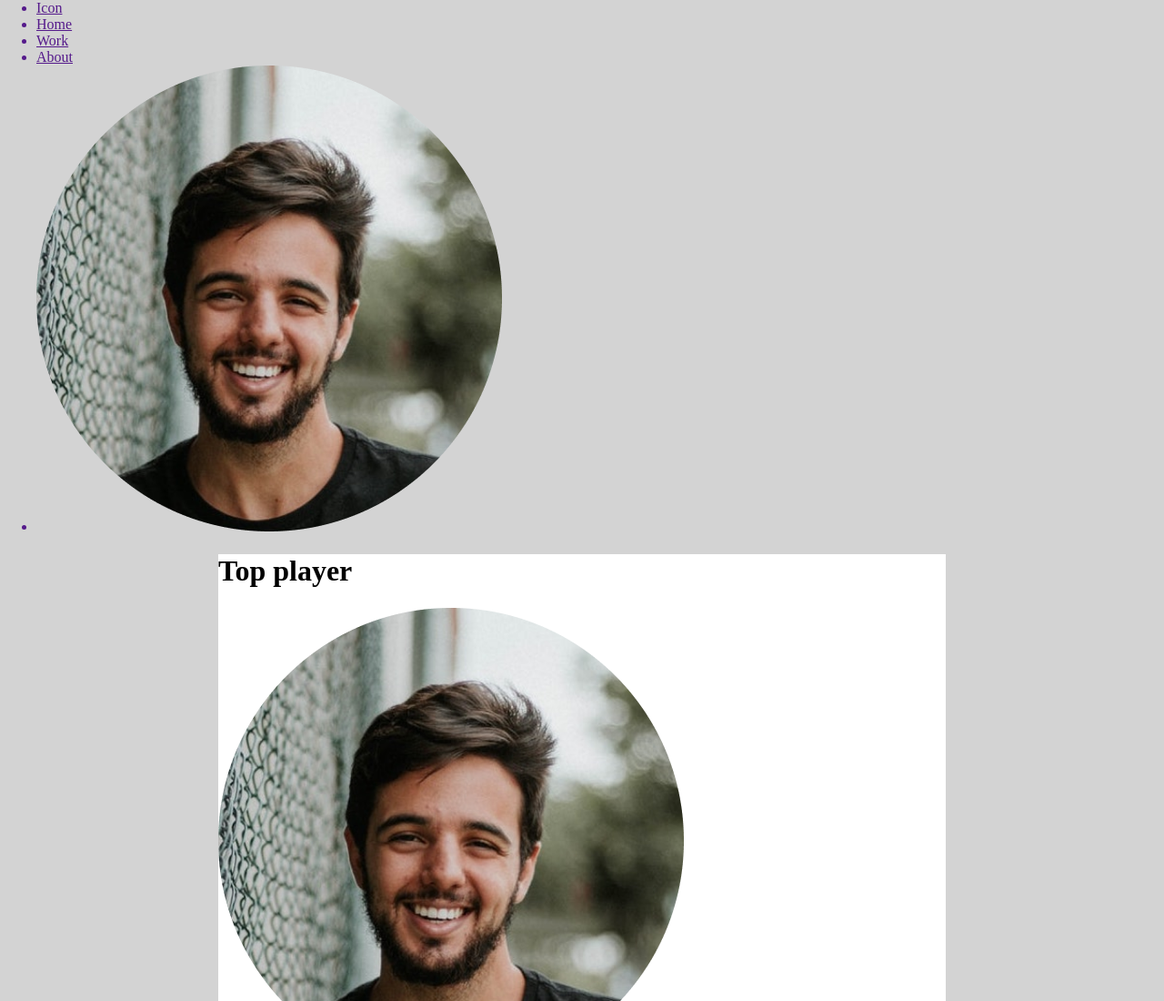
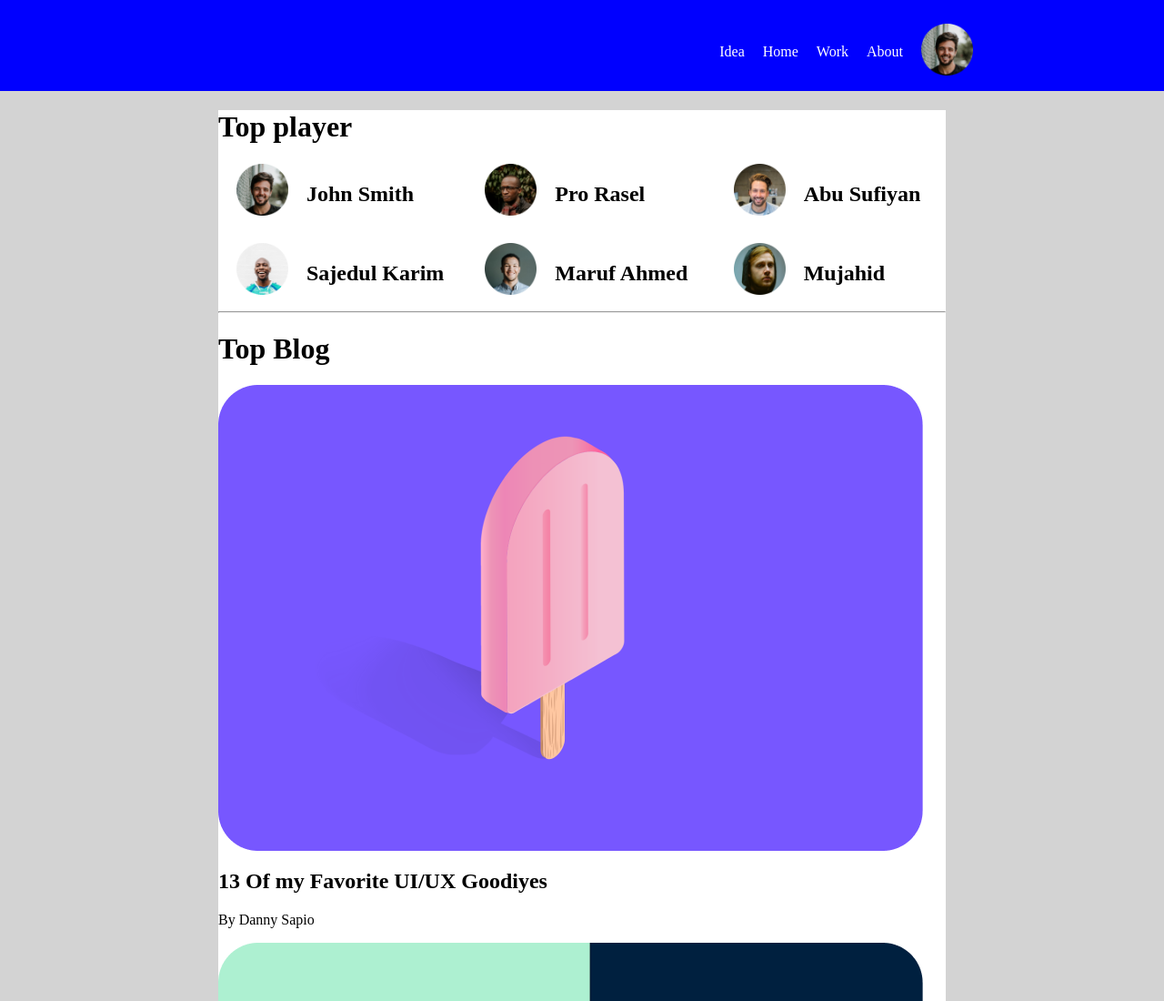
Before and after one commit to mnalambd09/leader-board-css3, a plain HTML site: page index.html in a window 1280 px wide. Shown: the top 1100 px of the page at 91% size. Drawn offline with Linux system fonts and the light colour scheme.

Commit message:
second commit

```diff
--- a/index.html
+++ b/index.html
@@ -12,7 +12,7 @@
 <body>
     <nav class="navbar">
         <ul>
-            <a href=""><li>Icon</li></a>
+            <a class="nav-icon" href=""><li>Idea</li></a>
             <a href=""><li>Home</li></a>
             <a href=""><li>Work</li></a>
             <a href=""><li>About</li></a>
--- a/style.css
+++ b/style.css
@@ -9,3 +9,46 @@ main{
     background-color: white;
     margin: 0px auto;
 }
+.navbar{
+    width: 100%;
+    height: 100px;
+    background-color: blue;
+
+}
+.navbar ul{
+    list-style: none;
+    float: right;
+    display:flex;
+    margin-right: 200px;
+    justify-content: center;
+    align-items: center;
+}
+.navbar ul a{
+    text-decoration: none;
+    color: white ;
+    margin: 10px;
+
+}
+.navbar img{
+    width: 57px;
+    height: 57px;
+}
+.top-players{
+    display: grid;
+    grid-template-columns: repeat(3, 1fr);
+    gap: 20px;
+}
+.top-player{
+    display: flex;
+    margin-left: 20px;
+}
+.player{
+
+}
+.player img{
+    width: 57px;
+    height: 57px;
+}
+.player-name{
+    margin-left: 20px;
+}
```
